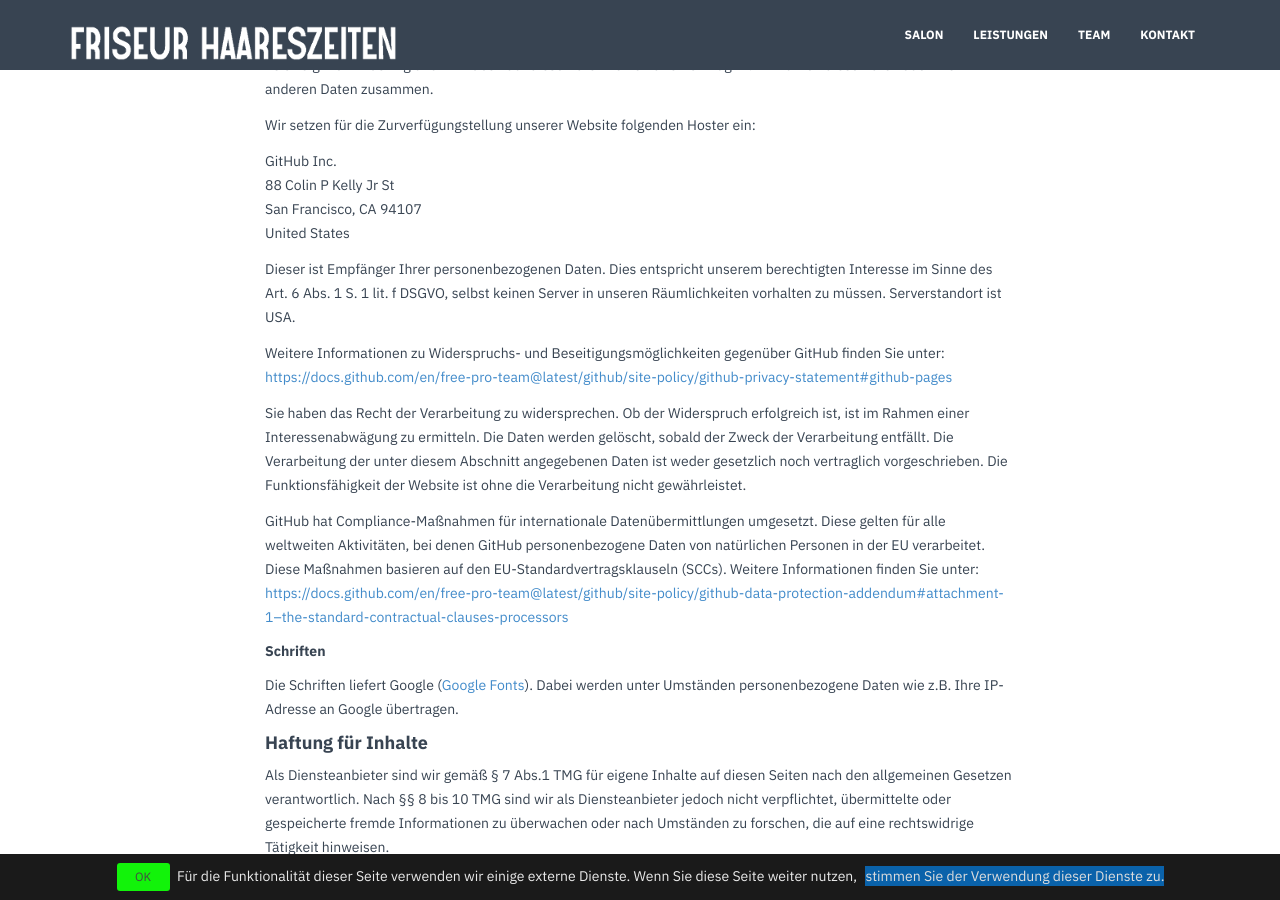
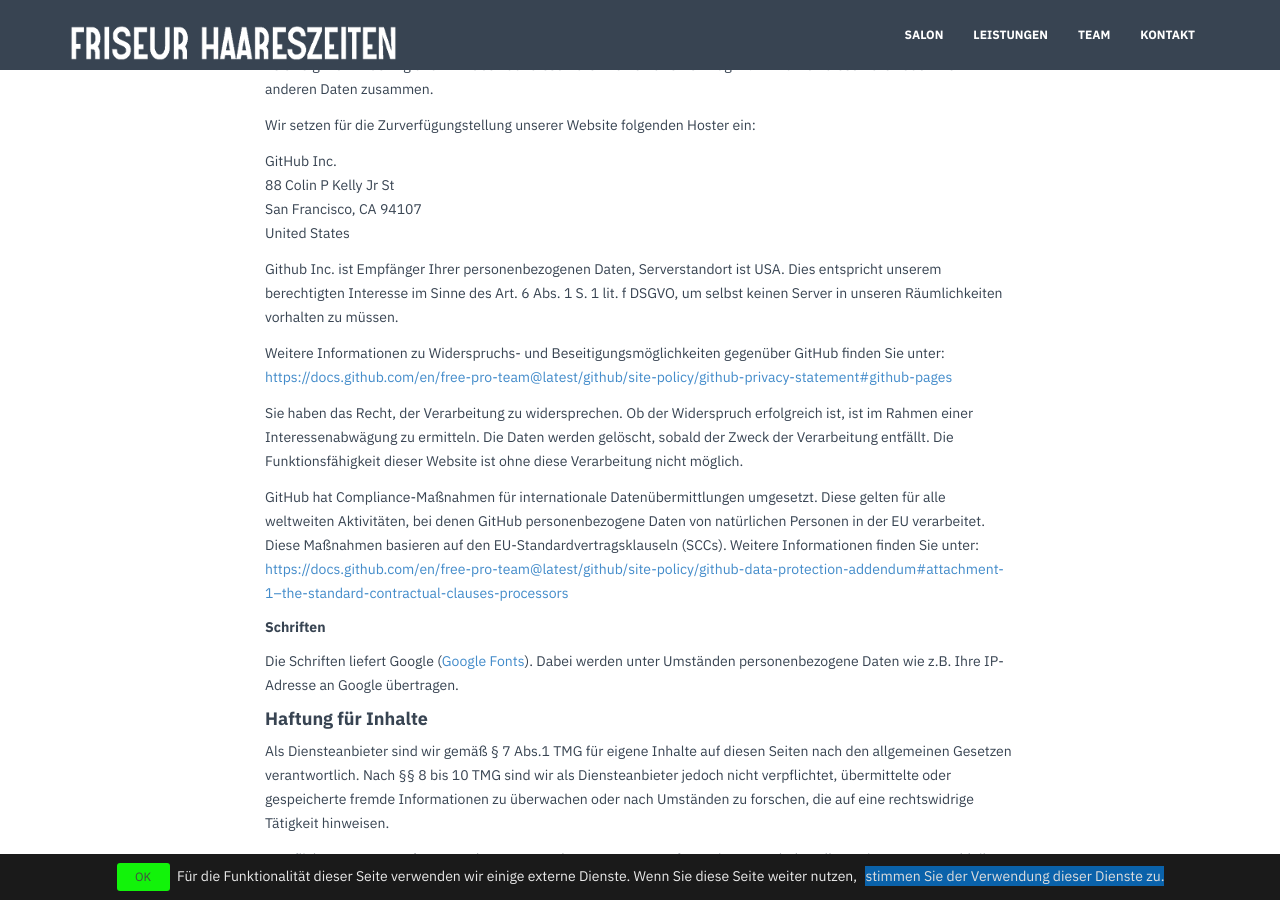
Before and after one commit to haareszeiten/haareszeiten.github.io, a Jekyll site: the page built from datenschutz.html, in a window 1280 px wide and 900 px high, scrolled down 545 px. Built offline with Jekyll 4.4.1, drawn with Linux system fonts in a browser that asks for light colours.

Commit message:
Datenschutz 4

```diff
--- a/datenschutz.html
+++ b/datenschutz.html
@@ -31,16 +31,16 @@ footer: no
             <br>United States
             </p>
 
-            <p>Dieser ist Empfänger Ihrer personenbezogenen Daten. Dies entspricht unserem berechtigten Interesse im Sinne des
-                Art. 6 Abs. 1 S. 1 lit. f DSGVO, selbst keinen Server in unseren Räumlichkeiten vorhalten zu müssen.
-                Serverstandort ist USA.</p>
+            <p>Github Inc. ist Empfänger Ihrer personenbezogenen Daten, Serverstandort ist USA. Dies entspricht unserem berechtigten Interesse im Sinne des
+                Art. 6 Abs. 1 S. 1 lit. f DSGVO, um selbst keinen Server in unseren Räumlichkeiten vorhalten zu müssen.
+                </p>
 
             <p>Weitere Informationen zu Widerspruchs- und Beseitigungsmöglichkeiten gegenüber GitHub finden Sie unter:
                  <a href="https://docs.github.com/en/free-pro-team@latest/github/site-policy/github-privacy-statement#github-pages" target="_blank">https://docs.github.com/en/free-pro-team@latest/github/site-policy/github-privacy-statement#github-pages</a></p>
 
-            <p>Sie haben das Recht der Verarbeitung zu widersprechen. Ob der Widerspruch erfolgreich ist, ist im Rahmen einer Interessenabwägung zu ermitteln.
+            <p>Sie haben das Recht, der Verarbeitung zu widersprechen. Ob der Widerspruch erfolgreich ist, ist im Rahmen einer Interessenabwägung zu ermitteln.
                 Die Daten werden gelöscht, sobald der Zweck der Verarbeitung entfällt.
-                Die Verarbeitung der unter diesem Abschnitt angegebenen Daten ist weder gesetzlich noch vertraglich vorgeschrieben. Die Funktionsfähigkeit der Website ist ohne die Verarbeitung nicht gewährleistet.
+                Die Funktionsfähigkeit dieser Website ist ohne diese Verarbeitung nicht möglich.
             </p>
 
             <p>GitHub hat Compliance-Maßnahmen für internationale Datenübermittlungen umgesetzt.
```
